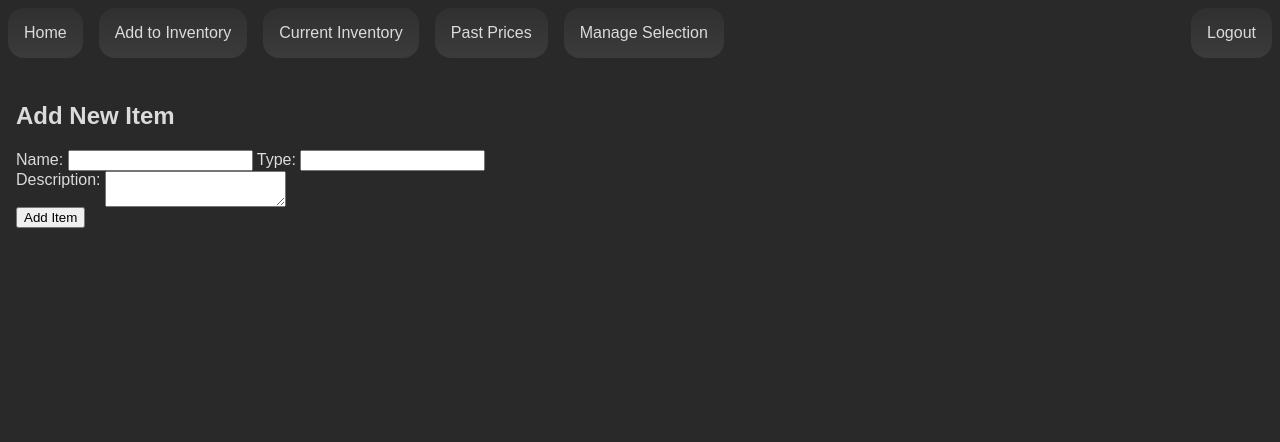
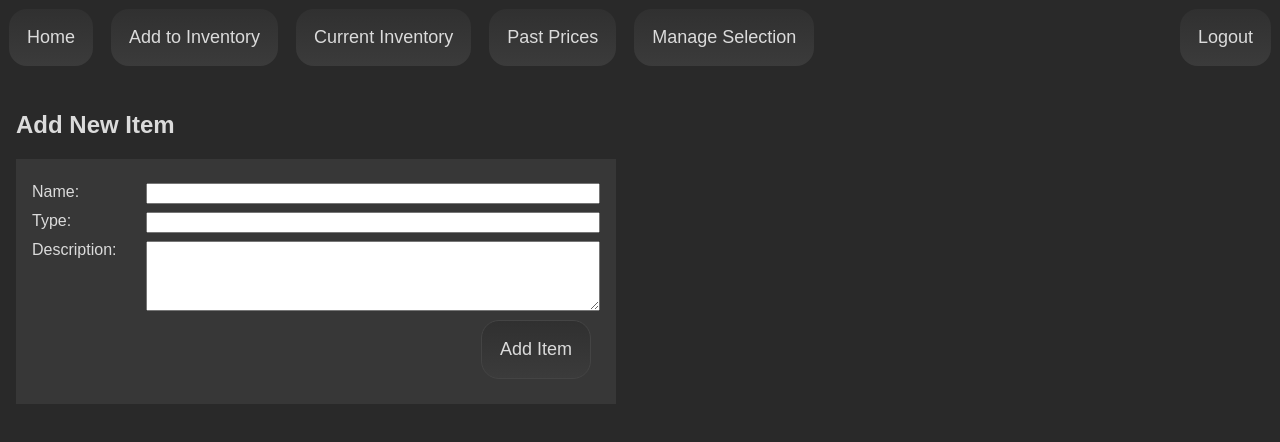
Before and after one commit to BranZero/InventorySystem, a plain HTML site: page InventorySystem/Pages/add-item.html in a window 1280 px wide. Drawn offline with Linux system fonts and the light colour scheme; files that its build step writes are made by us from their sources; files whose address does not match are found by name.

Commit message:
Added Add Item

```diff
--- a/InventorySystem/Pages/add-item.html
+++ b/InventorySystem/Pages/add-item.html
@@ -5,37 +5,58 @@
     <meta name="viewport" content="width=device-width, initial-scale=1.0">
     <title>Inventory Service</title>
     <link rel="stylesheet" href="SourceFiles/styles.css">
+    <link rel="stylesheet" href="SourceFiles/forms.css">
 </head>
 <body>
-    <ul class="navbar button-design">
+    <ul class="navbar">
         <div class="navbar-left">
-            <li><a href="index">Home</a></li>
-            <li><a href="inventory-add">Add to Inventory</a></li>
-            <li><a href="inventory">Current Inventory</a></li>
-            <li><a href="#past">Past Prices</a></li>
+            <li><a class="button-design" href="index">Home</a></li>
+            <li><a class="button-design" href="inventory-add">Add to Inventory</a></li>
+            <li><a class="button-design" href="inventory">Current Inventory</a></li>
+            <li><a class="button-design" href="#past">Past Prices</a></li>
             <li class="dropdown">
-                <a class="dropbtn">Manage Selection</a>
-                <div class="dropdown-content button-design">
-                    <a href="add-item">Add Item</a>
-                    <a href="add-warehouse">Add Warehouse</a>
+                <a class="dropbtn button-design">Manage Selection</a>
+                <div class="dropdown-content">
+                    <a class="button-design" href="add-item">Add Item</a>
+                    <a class="button-design" href="add-warehouse">Add Warehouse</a>
                 </div>
             </li>
         </div>
         <div class="navbar-right">
-            <li><a href="#logout">Logout</a></li>
+            <li><a class="button-design" href="#logout">Logout</a></li>
         </div>
     </ul>
     <main>
         <section id="add-item">
             <h2>Add New Item</h2>
             <form id="add-item-form">
-                <label for="name">Name:</label>
-                <input type="text" id="name" name="name" required>
-                <label for="type">Type:</label>
-                <input type="text" id="type" name="type" required><br>
-                <label for="description">Description:</label>
-                <textarea id="description" name="description" required></textarea><br>
-                <button type="submit">Add Item</button>
+                <div class="row">
+                    <div class="col-25">
+                        <label for="name">Name:</label>
+                    </div>
+                    <div class="col-75">
+                        <input type="text" id="name" name="name" required>
+                    </div>
+                </div>
+                <div class="row">
+                    <div class="col-25">
+                        <label for="type">Type:</label>
+                    </div>
+                    <div class="col-75">
+                        <input type="text" id="type" name="type" required>
+                    </div>
+                </div>
+                <div class="row">
+                    <div class="col-25">
+                        <label for="description">Description:</label>
+                    </div>
+                    <div class="col-75">
+                        <textarea id="description" name="description" required></textarea>
+                    </div>
+                </div>
+                <div class="row">
+                    <button class="button-design button-form" type="submit">Add Item</button>
+                </div>
             </form>
         </section>
     </main>
--- /dev/null
+++ b/InventorySystem/SourceFiles/forms.css
@@ -0,0 +1,56 @@
+@media screen {
+
+}.text-size{
+
+}
+
+*{
+    box-sizing: border-box;
+}
+form{
+    min-width: 400px;
+    max-width: 600px;
+    background-color: #ffffff11;
+    list-style-type: none;
+    padding: 1em;
+}
+.row::after{
+    content: "";
+    display: table;
+    clear: both;
+}
+.col-25{
+    padding-top: .5em;
+    float: left;
+    width: 20%;
+    min-width: 100px;
+}
+.col-75{
+    padding-top: .5em;
+    float: left;
+    width: 80%;
+}
+.col-100{
+    padding-top: .5em;
+    float: right;
+    width: 100%;
+}
+
+label{
+    padding: 12px 12px 12px 0;
+    min-width: 100px;
+}
+
+input[type=text], textarea{
+    width: 100%;
+}
+
+.button-form{
+    float: right;
+    border: 1px solid #444444;
+
+}
+
+textarea{
+    height: 70px;
+}
--- a/InventorySystem/SourceFiles/styles.css
+++ b/InventorySystem/SourceFiles/styles.css
@@ -31,9 +31,12 @@ main {
 }
 
 /*button designs*/
-.button-design a{
+.button-design{
+    font-size: large;
+
     border-color: #363636;
     border-radius: 1em;
+    border: none;
     padding: 1em;
     margin: .5em;
 
@@ -43,9 +46,8 @@ main {
     text-decoration: none;
     display: block;
 }
-.button-design a:hover {
+.button-design:hover{
     background: linear-gradient(to top, #414141, #363636);
-    transform: scale(1.03);
 }
 
 /*needed for manage drop down to function*/
```
Also changed, not shown: InventorySystem/Pages/add-warehouse.html (+10 -10 lines), InventorySystem/Pages/index.html (+10 -10 lines), InventorySystem/Pages/inventory-add.html (+10 -10 lines), InventorySystem/Pages/inventory.html (+11 -11 lines).
